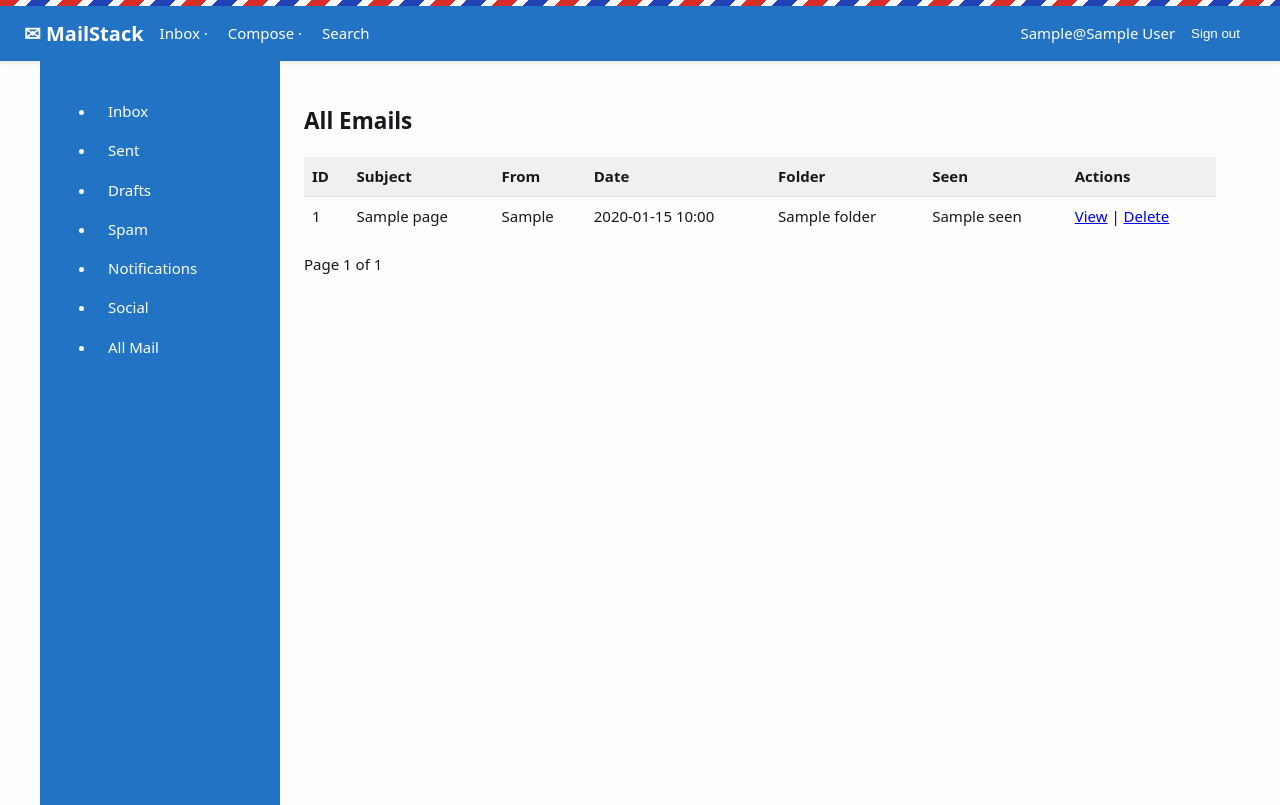
After one commit to polynexus-dev/SMTP_server, a Django app: template admin_panel/templates/admin_panel/email_list.html in a window 1280 px wide. The commit adds this page. Run offline with Django 5.2, Linux system fonts and the light colour scheme; a user stored in the database is signed in; tables that the repository leaves empty hold one stand-in row (values such as "Sample post"); the template is opened without the code that fills it: values that come from a table or form of the project are taken from there, most other values are stand-ins (such as "Sample title", 1, 10 or a date in 2020); parts of the project's set-up code (start-up, migrations or seed data) failed here and were passed over.

Commit message:
UI redesign, sidebar, logout fix, admin panel added

```diff
--- /dev/null
+++ b/admin_panel/__init__.py
@@ -0,0 +1 @@
+# Admin panel package initialization
--- /dev/null
+++ b/admin_panel/apps.py
@@ -0,0 +1,5 @@
+from django.apps import AppConfig
+
+class AdminPanelConfig(AppConfig):
+    default_auto_field = 'django.db.models.BigAutoField'
+    name = 'admin_panel'
--- /dev/null
+++ b/admin_panel/templates/admin_panel/email_list.html
@@ -0,0 +1,37 @@
+{% extends "webmail/base.html" %}
+{% block title %}Admin – Emails{% endblock %}
+{% block content %}
+<h1>All Emails</h1>
+<table style="width:100%; border-collapse:collapse;">
+  <thead>
+    <tr style="background:#f0f0f0;">
+      <th style="padding:8px; text-align:left;">ID</th>
+      <th style="padding:8px; text-align:left;">Subject</th>
+      <th style="padding:8px; text-align:left;">From</th>
+      <th style="padding:8px; text-align:left;">Date</th>
+      <th style="padding:8px; text-align:left;">Folder</th>
+      <th style="padding:8px; text-align:left;">Seen</th>
+      <th style="padding:8px; text-align:left;">Actions</th>
+    </tr>
+  </thead>
+  <tbody>
+    {% for email in page.object_list %}
+    <tr style="border-top:1px solid #e0e0e0;">
+      <td style="padding:8px;">{{ email.id }}</td>
+      <td style="padding:8px;">{{ email.subject|default:"(no subject)"|truncatechars:50 }}</td>
+      <td style="padding:8px;">{{ email.from_addr }}</td>
+      <td style="padding:8px;">{{ email.date|date:"Y-m-d H:i" }}</td>
+      <td style="padding:8px;">{{ email.folder }}</td>
+      <td style="padding:8px;">{{ email.seen }}</td>
+      <td style="padding:8px;">
+        <a href="{% url 'admin_panel:email_detail' email.id %}">View</a> |
+        <a href="{% url 'admin_panel:email_delete' email.id %}" onclick="return confirm('Delete this email?');">Delete</a>
+      </td>
+    </tr>
+    {% empty %}
+    <tr><td colspan="7" style="padding:8px; text-align:center;">No emails found.</td></tr>
+    {% endfor %}
+  </tbody>
+</table>
+<div style="margin-top:1rem;">{% if page.has_previous %}<a href="?page={{ page.previous_page_number }}">← Prev</a>{% endif %} Page {{ page.number }} of {{ page.paginator.num_pages }} {% if page.has_next %}<a href="?page={{ page.next_page_number }}">Next →</a>{% endif %}</div>
+{% endblock %}
--- /dev/null
+++ b/admin_panel/urls.py
@@ -0,0 +1,9 @@
+from django.urls import path
+
+app_name = 'admin_panel'
+
+urlpatterns = [
+    path('emails/', views.email_list, name='email_list'),
+    path('emails/<int:pk>/', views.email_detail, name='email_detail'),
+    path('emails/<int:pk>/delete/', views.email_delete, name='email_delete'),
+]
--- a/config/settings.py
+++ b/config/settings.py
@@ -25,6 +25,7 @@ INSTALLED_APPS = [
     "mail",
     "webmail",
     "api",
+    "admin_panel",
 ]
 
 MIDDLEWARE = [
@@ -78,6 +79,7 @@ STORAGES = {"staticfiles": {"BACKEND": "whitenoise.storage.CompressedManifestSta
 DEFAULT_AUTO_FIELD = "django.db.models.BigAutoField"
 LOGIN_URL = "login"
 LOGIN_REDIRECT_URL = "inbox"
+LOGOUT_REDIRECT_URL = "login"
 
 # --- Mail plumbing -------------------------------------------------------
 IMAP_HOST = os.environ.get("IMAP_HOST", "dovecot")
--- a/config/urls.py
+++ b/config/urls.py
@@ -4,5 +4,6 @@ from django.urls import include, path
 urlpatterns = [
     path("admin/", admin.site.urls),
     path("api/", include("api.urls")),
+    path("admin_panel/", include("admin_panel.urls")),
     path("", include("webmail.urls")),
 ]
--- /dev/null
+++ b/static/css/ui.css
@@ -0,0 +1,116 @@
+/* UI design system – premium look */
+:root {
+  --color-primary: hsl(210, 70%, 45%);
+  --color-secondary: hsl(210, 15%, 20%);
+  --color-bg: hsl(0, 0%, 100%);
+  --color-bg-dark: hsl(210, 15%, 10%);
+  --color-text: hsl(210, 15%, 20%);
+  --color-muted: hsl(210, 10%, 50%);
+  --radius: 6px;
+  --transition: 0.15s ease-in-out;
+}
+
+/* Dark mode support */
+@media (prefers-color-scheme: dark) {
+  :root {
+    --color-bg: var(--color-bg-dark);
+    --color-text: hsl(210, 10%, 80%);
+    --color-muted: hsl(210, 10%, 60%);
+  }
+}
+
+body {
+  margin: 0;
+  font-family: 'Inter', system-ui, -apple-system, 'Segoe UI', sans-serif;
+  background: var(--color-bg);
+  color: var(--color-text);
+  line-height: 1.6;
+}
+
+header, .sidebar {
+  background: var(--color-primary);
+  color: #fff;
+}
+
+header {
+  display: flex;
+  align-items: center;
+  justify-content: space-between;
+  padding: 0.75rem 1.5rem;
+  box-shadow: 0 2px 4px rgba(0,0,0,0.1);
+}
+
+header .brand {
+  font-weight: 600;
+  font-size: 1.25rem;
+}
+
+header a {
+  color: #fff;
+  text-decoration: none;
+  margin-left: 1rem;
+}
+
+header a:hover {
+  text-decoration: underline;
+}
+
+.sidebar {
+  width: 240px;
+  flex-shrink: 0;
+  height: calc(100vh - 56px);
+  overflow-y: auto;
+  padding: 1rem;
+  position: sticky;
+  top: 56px;
+}
+
+.sidebar a {
+  display: block;
+  padding: 0.5rem 0.75rem;
+  border-radius: var(--radius);
+  color: #fff;
+  text-decoration: none;
+}
+
+.sidebar a.active, .sidebar a:hover {
+  background: rgba(255,255,255,0.15);
+}
+
+.main-content {
+  flex: 1;
+  padding: 1.5rem;
+}
+
+.container {
+  display: flex;
+  max-width: 1200px;
+  margin: 0 auto;
+}
+
+button, .btn {
+  background: var(--color-primary);
+  border: none;
+  color: #fff;
+  padding: 0.5rem 1rem;
+  border-radius: var(--radius);
+  cursor: pointer;
+  transition: var(--transition);
+}
+
+button:hover, .btn:hover {
+  background: hsl(210, 70%, 40%);
+}
+
+/* Micro‑animations */
+.sidebar a {
+  transition: var(--transition);
+}
+
+.flash {
+  border-left: 4px solid var(--color-primary);
+  background: rgba(255,255,255,0.8);
+  padding: 0.75rem 1rem;
+  margin-bottom: 1rem;
+  border-radius: var(--radius);
+}
--- a/webmail/templates/webmail/base.html
+++ b/webmail/templates/webmail/base.html
@@ -5,60 +5,13 @@
   <meta charset="utf-8">
   <meta name="viewport" content="width=device-width, initial-scale=1">
   <title>{% block title %}Mail{% endblock %} · MailStack</title>
+  <link rel="stylesheet" href="{% static 'css/ui.css' %}">
   <style>
-  /* Identity: ink on paper with an airmail-stripe signature. Metadata is set in
-     mono — the vernacular of mail headers — body chrome stays quiet. */
-  :root{
-    --ink:#16181d; --paper:#fdfdfb; --muted:#6b7280; --line:#e5e3dc;
-    --air-blue:#2243b6; --post-red:#d92d2a; --unread:#f4f6ff;
-  }
+    /* Existing minimal styles retained */
+    :root{--ink:#16181d;--paper:#fdfdfb;--muted:#6b7280;--line:#e5e3dc;--air-blue:#2243b6;--post-red:#d92d2a;--unread:#f4f6ff;}
     *{box-sizing:border-box}
-  body{margin:0;background:var(--paper);color:var(--ink);
-       font:15px/1.55 system-ui,-apple-system,"Segoe UI",sans-serif}
-  .stripe{height:6px;background:repeating-linear-gradient(135deg,
-       var(--post-red) 0 14px, var(--paper) 14px 22px, var(--air-blue) 22px 36px,
-       var(--paper) 36px 44px)}
-  header{display:flex;gap:1.25rem;align-items:baseline;padding:.9rem 1.25rem;
-         border-bottom:1px solid var(--line)}
-  header .brand{font-weight:700;letter-spacing:.04em}
-  header .addr{color:var(--muted)}
-  .mono, header .addr, time, .size{font-family:ui-monospace,"SF Mono",Menlo,Consolas,monospace;
-         font-size:.84rem;color:var(--muted)}
-  nav a, header a{color:var(--air-blue);text-decoration:none}
-  nav a:hover, header a:hover{text-decoration:underline}
-  main{max-width:60rem;margin:0 auto;padding:1.25rem}
-  .btn{display:inline-block;border:1px solid var(--ink);background:var(--ink);
-       color:var(--paper);padding:.45rem .9rem;border-radius:3px;cursor:pointer;
-       font:inherit}
-  .btn.secondary{background:transparent;color:var(--ink)}
-  .btn.danger{border-color:var(--post-red);background:var(--post-red)}
-  .btn:focus-visible, a:focus-visible, input:focus-visible, textarea:focus-visible{
-       outline:2px solid var(--air-blue);outline-offset:2px}
-  input,textarea{width:100%;padding:.5rem .6rem;border:1px solid var(--line);
-       border-radius:3px;font:inherit;background:#fff}
-  .flash{padding:.6rem .9rem;border:1px solid var(--line);border-left:3px solid var(--air-blue);
-       margin-bottom:1rem;background:#fff}
-  .msg-list{list-style:none;margin:0;padding:0;border-top:1px solid var(--line)}
-  .msg-list li{border-bottom:1px solid var(--line)}
-  .msg-list a{display:grid;grid-template-columns:14rem 1fr 7rem;gap:1rem;
-       padding:.6rem .4rem;color:inherit;text-decoration:none;align-items:baseline}
-  .msg-list a:hover{background:#f7f6f2}
-  .msg-list .unread{background:var(--unread);font-weight:600}
-  .msg-list .from{overflow:hidden;text-overflow:ellipsis;white-space:nowrap}
-  .msg-list .subject{overflow:hidden;text-overflow:ellipsis;white-space:nowrap}
-  .msg-list .subject .snippet{color:var(--muted);font-weight:400}
-  .msg-list time{text-align:right}
-  .empty{color:var(--muted);padding:3rem 0;text-align:center}
-  pre.body{white-space:pre-wrap;font:inherit;border:1px solid var(--line);
-       background:#fff;padding:1rem;border-radius:3px}
-  form .row{margin-bottom:.8rem}
-  @media (max-width:640px){
-    .msg-list a{grid-template-columns:1fr 5rem}
-    .msg-list .from{display:none}
-  }
-  @media (prefers-reduced-motion: no-preference){
-    .msg-list a{transition:background .12s ease}
-  }
+    body{margin:0;background:var(--paper);color:var(--ink);font:15px/1.55 system-ui,-apple-system,"Segoe UI",sans-serif;}
+    .stripe{height:6px;background:repeating-linear-gradient(135deg,var(--post-red) 0 14px,var(--paper) 14px 22px,var(--air-blue) 22px 36px,var(--paper) 36px 44px)}
   </style>
 </head>
 <body>
@@ -73,14 +26,20 @@
     </nav>
     <span style="flex:1"></span>
     <span class="addr">{{ mailbox.address|default:user.username }}</span>
-    <form method="post" action="{% url 'logout' %}" style="display:inline">
+    <form method="post" action="{% url 'logout' %}" style="display:inline" id="logoutForm">
       {% csrf_token %}<button class="btn secondary" type="submit">Sign out</button>
     </form>
   {% endif %}
 </header>
-<main>
+<div class="container">
+  <aside class="sidebar">
+    {% include "webmail/sidebar.html" %}
+  </aside>
+  <section class="main-content">
     {% for f in messages %}<div class="flash">{{ f }}</div>{% endfor %}
     {% block content %}{% endblock %}
-</main>
+  </section>
+</div>
+<script src="{% static 'js/ui.js' %}"></script>
 </body>
 </html>
--- /dev/null
+++ b/webmail/templates/webmail/sidebar.html
@@ -0,0 +1,10 @@
+{% load static %}
+<ul class="sidebar-list">
+  <li><a href="{% url 'inbox' %}" class="{% if request.resolver_match.url_name == 'inbox' %}active{% endif %}">Inbox</a></li>
+  <li><a href="{% url 'folder' folder='Sent' %}" class="{% if request.resolver_match.kwargs.folder == 'Sent' %}active{% endif %}">Sent</a></li>
+  <li><a href="{% url 'folder' folder='Drafts' %}" class="{% if request.resolver_match.kwargs.folder == 'Drafts' %}active{% endif %}">Drafts</a></li>
+  <li><a href="{% url 'folder' folder='Spam' %}" class="{% if request.resolver_match.kwargs.folder == 'Spam' %}active{% endif %}">Spam</a></li>
+  <li><a href="{% url 'folder' folder='Notifications' %}" class="{% if request.resolver_match.kwargs.folder == 'Notifications' %}active{% endif %}">Notifications</a></li>
+  <li><a href="{% url 'folder' folder='Social' %}" class="{% if request.resolver_match.kwargs.folder == 'Social' %}active{% endif %}">Social</a></li>
+  <li><a href="{% url 'folder' folder='All' %}" class="{% if request.resolver_match.kwargs.folder == 'All' %}active{% endif %}">All Mail</a></li>
+</ul>
```
Also changed, not shown: admin_panel/views.py (added, +34 -0 lines), static/js/ui.js (added, +42 -0 lines). Lines whose indentation alone changed are shown as unchanged.
